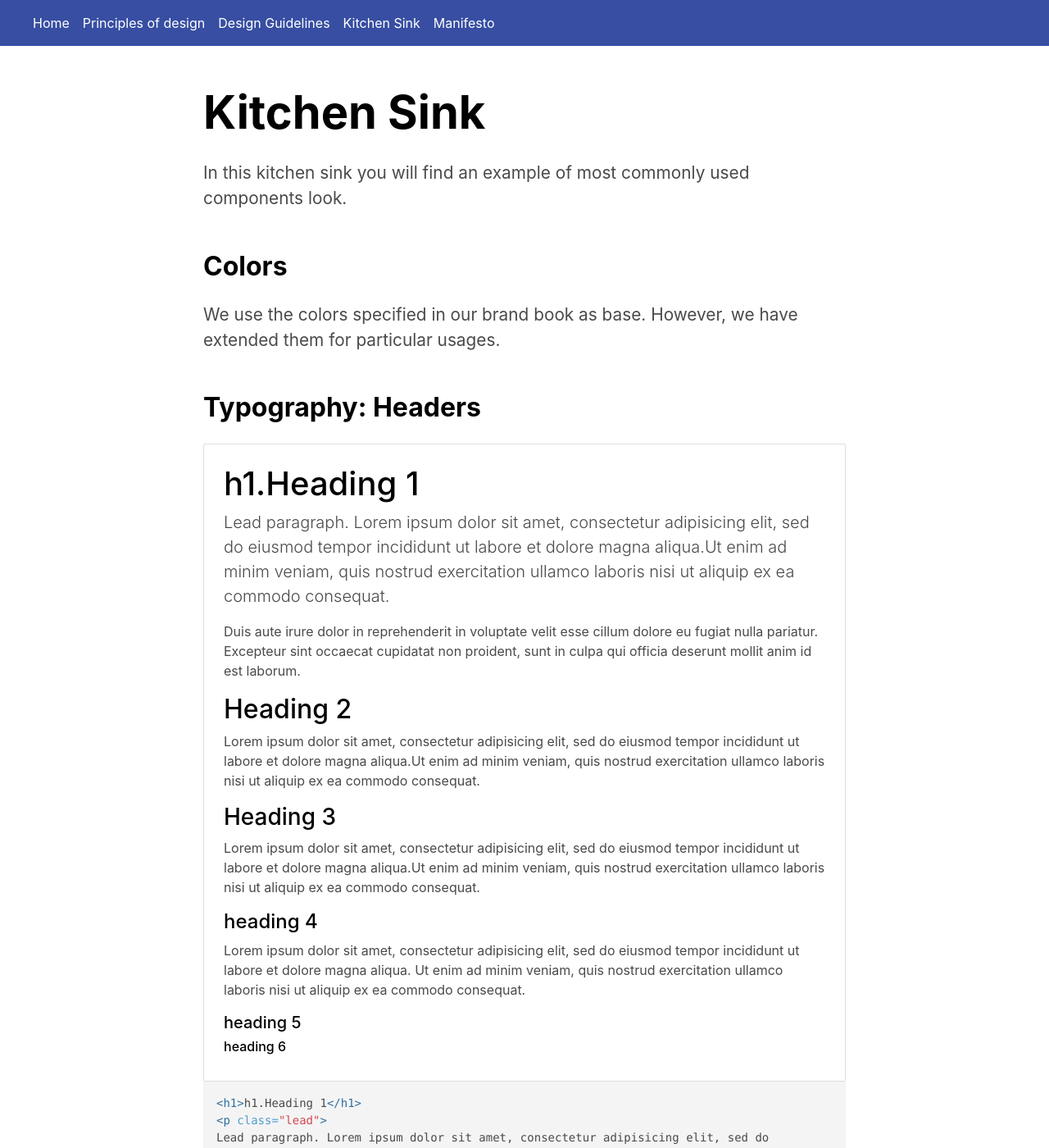
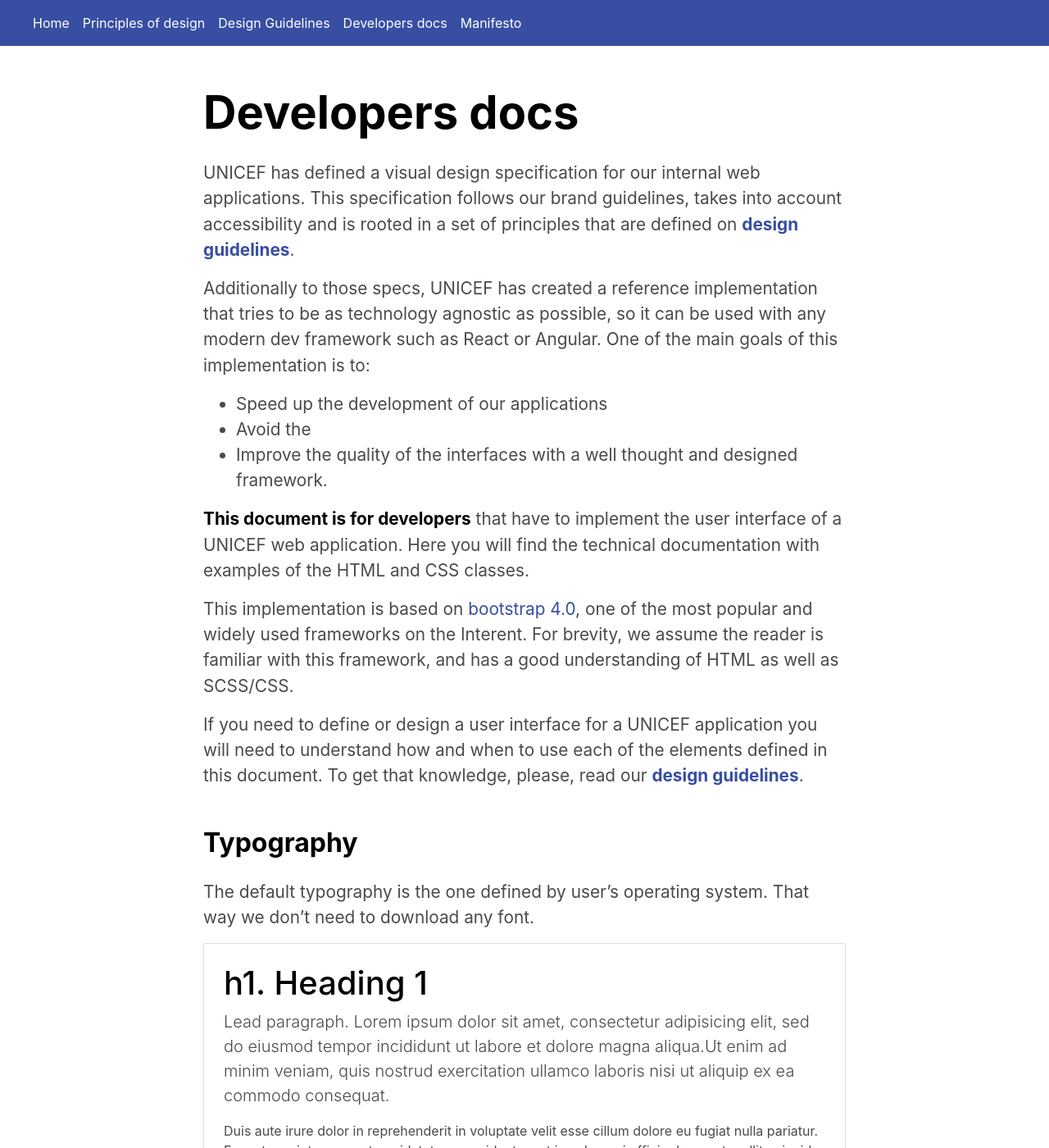
Before and after one commit to unicef/design-system, a Jekyll site: the page built from kitchen.md, in a window 1280 px wide and 1400 px high. Shown: the whole window at 82% size. Built offline with Jekyll 4.4.1, drawn with Linux system fonts in a browser that asks for light colours; some of the changed text lies outside the part shown.

Commit message:
improved documentation of the kitchen sink

```diff
--- a/kitchen.md
+++ b/kitchen.md
@@ -1,56 +1,87 @@
 ---
 layout: page
-title: "Kitchen Sink"
+title: "Developers docs"
 ---
-In this kitchen sink you will find an example of most commonly used
-components look.
 
-## Colors
-We use the colors specified in our brand book as base. However, we have
-extended them for particular usages.
+UNICEF has defined a visual design specification for our internal web
+applications. This specification follows our brand guidelines, takes into
+account accessibility and is rooted in a set of principles that are defined on
+__[design guidelines](guidelines)__.
+
+Additionally to those specs, UNICEF has created a reference implementation that tries to be as technology agnostic as possible, so it can be used with any modern dev framework such as React or Angular. One of the main goals of this implementation is to:
+- Speed up the development of our applications
+- Avoid the
+- Improve the quality of the interfaces with a well thought and designed framework.
+
+**This document is for developers** that have to implement the user
+interface of a UNICEF web application. Here you will find the technical documentation with examples of the HTML and CSS classes.
 
 
+This implementation is based on [bootstrap 4.0](https;//getbootstrap.com), one of the most popular and widely used frameworks on the Interent. For brevity, we assume the reader is familiar with this framework, and has a good understanding of HTML as well as SCSS/CSS.
 
-## Typography: Headers
+If you need to define or design a user interface for a UNICEF application you will need to
+understand how and when to use each of the elements defined in this document. To get that knowledge, please, read our __[design guidelines](guidelines)__.
+
+<!--
+
+TODO Define and Document this
+
+# Include it in your project
+
+There are 3 ways to include this framework in your project
+CDN CSS
+
+Local copy and use the CSS
+
+Local copy and use SCSS
+
+-->
+
+
+## Typography
+
+The default typography is the one defined by user's operating system. That way we don't need to download any font.
 
 <div class="doc-example">
-<h1>h1.Heading 1</h1>
-<p class="lead">
-Lead paragraph. Lorem ipsum dolor sit amet, consectetur adipisicing elit, sed do
-eiusmod tempor incididunt ut labore et dolore magna aliqua.Ut enim ad minim
-veniam, quis nostrud exercitation ullamco laboris nisi ut aliquip ex ea commodo
-consequat.
-</p>
-<p>
-Duis aute irure dolor in reprehenderit in voluptate velit esse cillum dolore
-eu fugiat nulla pariatur. Excepteur sint occaecat
-cupidatat non proident, sunt in culpa qui officia deserunt mollit anim
-id est laborum.
-</p>
-<h2>Heading 2</h2>
-<p>Lorem ipsum dolor sit amet, consectetur adipisicing elit, sed do eiusmod
-tempor incididunt ut labore et dolore magna aliqua.Ut enim ad minim veniam,
-quis nostrud exercitation ullamco laboris nisi ut aliquip ex ea commodo
-consequat.
-</p>
+  <h1>h1. Heading 1</h1>
+  <p class="lead">
+  Lead paragraph. Lorem ipsum dolor sit amet, consectetur adipisicing elit, sed do
+  eiusmod tempor incididunt ut labore et dolore magna aliqua.Ut enim ad minim
+  veniam, quis nostrud exercitation ullamco laboris nisi ut aliquip ex ea commodo
+  consequat.
+  </p>
 
-<h3>Heading 3</h3>
-<p>Lorem ipsum dolor sit amet, consectetur adipisicing elit, sed do eiusmod
-tempor incididunt ut labore et dolore magna aliqua.Ut enim ad minim veniam,
-quis nostrud exercitation ullamco laboris nisi ut aliquip ex ea commodo
-consequat.
-</p>
+  <p>
+  Duis aute irure dolor in reprehenderit in voluptate velit esse cillum dolore
+  eu fugiat nulla pariatur. Excepteur sint occaecat
+  cupidatat non proident, sunt in culpa qui officia deserunt mollit anim
+  id est laborum.
+  </p>
 
-<h4>heading 4</h4>
-<p>Lorem ipsum dolor sit amet, consectetur adipisicing elit, sed do eiusmod
-tempor incididunt ut labore et dolore magna aliqua. Ut enim ad minim veniam,
-quis nostrud exercitation ullamco laboris nisi ut aliquip ex ea commodo
-consequat.
-</p>
+  <h2>Heading 2</h2>
+  <p>Lorem ipsum dolor sit amet, consectetur adipisicing elit, sed do eiusmod
+  tempor incididunt ut labore et dolore magna aliqua.Ut enim ad minim veniam,
+  quis nostrud exercitation ullamco laboris nisi ut aliquip ex ea commodo
+  consequat.
+  </p>
 
-<h5>heading 5</h5>
+  <h3>Heading 3</h3>
+  <p>Lorem ipsum dolor sit amet, consectetur adipisicing elit, sed do eiusmod
+  tempor incididunt ut labore et dolore magna aliqua.Ut enim ad minim veniam,
+  quis nostrud exercitation ullamco laboris nisi ut aliquip ex ea commodo
+  consequat.
+  </p>
 
-<h6>heading 6</h6>
+  <h4>heading 4</h4>
+  <p>Lorem ipsum dolor sit amet, consectetur adipisicing elit, sed do eiusmod
+  tempor incididunt ut labore et dolore magna aliqua. Ut enim ad minim veniam,
+  quis nostrud exercitation ullamco laboris nisi ut aliquip ex ea commodo
+  consequat.
+  </p>
+
+  <h5>heading 5</h5>
+
+  <h6>heading 6</h6>
 </div>
 
 {% highlight html %}
@@ -97,115 +128,82 @@
 
 ## Alerts
 
+Alerts use the .alert class followed by the type of
+
 <div class="doc-example">
-<div class="alert alert-success" role="alert">
-  This is a success alert. Check it out!
-</div>
+  <div class="alert alert-success" role="alert">
+    This is a success alert. Check it out!
+  </div>
+  <div class="alert alert-warning" role="alert">
+    This is a warning alert. It is used to warn the user about something
+    he has to be aware of.
+  </div>
+  <div class="alert alert-danger" role="alert">
+    This is a danger alert. An error or something that blocks current flow happened!
+  </div>
 
-<div class="alert alert-warning" role="alert">
-  This is a warning alert. Check it out!
-</div>
-
-<div class="alert alert-danger" role="alert">
-  This is a danger alert. Check it out!
-</div>
-
-<div class="alert alert-warning" role="alert">
-  This is a danger alert with <strong>Strong element</strong> and
-  <a href="">this is a link</a>
-</div>
+  <div class="alert alert-warning" role="alert">
+    This alert displays how it looks a warning alert with a <strong>strong element</strong> and <a href="">a link</a>.
+  </div>
 </div>
 
 {% highlight html %}
 
-<div class="alert alert-success" role="alert">
-  This is a success alert. Check it out!
-</div>
+  <div class="alert alert-success" role="alert">
+    This is a success alert. Check it out!
+  </div>
+  <div class="alert alert-warning" role="alert">
+    This is a warning alert. It is used to warn the user about something
+    he has to be aware of.
+  </div>
+  <div class="alert alert-danger" role="alert">
+    This is a danger alert. An error or something that blocks current flow happened!
+  </div>
 
-<div class="alert alert-warning" role="alert">
-  This is a warning alert. Check it out!
-</div>
-
-<div class="alert alert-danger" role="alert">
-  This is a danger alert. Check it out!
-</div>
-
-<div class="alert alert-warning" role="alert"> This is a danger alert with
-<strong>Strong element</strong> and <a href="">this is a link</a> </div>
+  <div class="alert alert-warning" role="alert">
+    This alert displays how it looks a warning alert with a <strong>strong element</strong> and <a href="">a link</a>.
+  </div>
 
 {% endhighlight %}
 
 
-## List groups
-
-<div class="doc-example">
-<ul class="list-group">
-  <li class="list-group-item">Cras justo odio</li>
-  <li class="list-group-item">Dapibus ac facilisis in</li>
-  <li class="list-group-item">Morbi leo risus</li>
-  <li class="list-group-item">Porta ac consectetur ac</li>
-  <li class="list-group-item">Vestibulum at eros</li>
-</ul>
-</div>
-
-List group with a button:
-<div class="doc-example">
-  <ul class="list-group">
-    <li class="list-group-item">Cras justo odio</li>
-    <li class="list-group-item">Dapibus ac facilisis in</li>
-    <li class="list-group-item">Morbi leo risus</li>
-    <li class="list-group-item">Porta ac consectetur ac</li>
-    <li class="list-group-item">
-      <details>
-      <summary>Add an element</summary>
-      <div class="from-group p-t-3">
-      <label for="details-input">Add an element to the list</label>
-      <input class="form-control" id="details-input" name="details-input" type="text">
-      <button class="btn btn-primary">Add to list</button>
-      </div>
-</details>
-</li>
-</ul>
-</div>
-
 # Buttons
-We use 4 types of buttons. The `.btn` is common to all of them. Then we use:
+We use 4 types of buttons. The `.btn` class is common to all of them. Then we use:
   + `.btn-primary` for the main button.
   + `.btn-outline-primary`, for the default button.
   + `.btn-outline-danger`, for the danger button.
   + `.btn-link`, for the link button.
 
 <div class="doc-example">
-<h5>Primary button</h5>
-<p>
-  <button class="btn btn-primary">Normal</button>
-  <button class="btn btn-primary active">Active</button>
+  <h5>Primary button</h5>
+  <p>
+    <button class="btn btn-primary">Normal</button>
+    <button class="btn btn-primary active">Active</button>
     <button class="btn btn-primary" disabled>Disabled</button>
+  </p>
+  <h5>Default button</h5>
+  <p>
+    <button class="btn btn-outline-primary">Normal</button>
+    <button class="btn btn-outline-primary active">Active</button>
+    <button class="btn btn-outline-primary" disabled>Disabled</button>
+  </p>
+  <h5>Danger button</h5>
+  <p>
+    <button class="btn btn-outline-danger">Normal</button>
+    <button class="btn btn-outline-danger active">Active</button>
+    <button class="btn btn-outline-danger" disabled>Disabled</button>
+  </p>
 
-</p>
-<h5>Default button</h5>
-<p>
-<button class="btn btn-outline-primary">Normal</button>
-<button class="btn btn-outline-primary active">Active</button>
-<button class="btn btn-outline-primary" disabled>Disabled</button>
-</p>
-
-<h5>Danger button</h5>
-<p>
-  <button class="btn btn-outline-danger">Normal</button>
-  <button class="btn btn-outline-danger active">Active</button>
-  <button class="btn btn-outline-danger" disabled>Disabled</button>
-</p>
-
-<h5>Link button</h5>
-<p>
-<button class="btn btn-link active">Link button</button>
-<button class="btn btn-link">Normal</button>
-<button class="btn btn-link" disabled>Link button</button>
-</p>
+  <h5>Link button</h5>
+  <p>
+    <button class="btn btn-link active">Link button</button>
+    <button class="btn btn-link">Normal</button>
+    <button class="btn btn-link" disabled>Link button</button>
+  </p>
 </div>
 
-Also, we have input + button:
+
+Also, we have input + button group:
 
 <div class="doc-example">
   <div class="input-group">
@@ -219,19 +217,20 @@
   </div>
 </div>
 
+
+
 # Form controls
 
-
 <div class="doc-example">
-  <form class="row">
-    <div class="col-md-4">
+  <form>
+    <div class="col-md-6">
       <div class="form-group">
         <label for="input-placeholder">Input with placeholder</label>
         <input type="email" class="form-control" id="input-placeholder"
           placeholder="This is the placeholder">
       </div>
     </div>
-    <div class="col-md-4">
+    <div class="col-md-6">
       <div class="form-group">
         <label for="input-value">Input with value</label>
         <input type="email" class="form-control" id="input-value"
@@ -239,7 +238,7 @@
           value="This is the value">
       </div>
     </div>
-      <div class="col-md-4">
+      <div class="col-md-6">
         <div class="form-group">
           <label for="input-disabled">Input disabled</label>
           <input type="email" class="form-control" id="input-disabled"
@@ -248,7 +247,7 @@
           disabled>
         </div>
       </div>
-    <div class="col-md-4">
+    <div class="col-md-6">
       <div class="form-group">
         <label for="input-readonly">Input readonly</label>
         <input type="email" class="form-control" id="input-readonly"
@@ -260,31 +259,29 @@
   </form>
 </div>
 
+## Required fields
 
-
-
-Mandatory Fields
-
-Mandatory fields use the class `.form-group.mandatory`
+Required fields are those that are mandatory to fill in order to submit a form.
+For required fields we mark `<label>` contents with an `<em>` and the field wiht the attribute `required`.
 
 <div class="doc-example">
-<form class="row">
+<form>
   <div class="col-md-4">
-    <div class="form-group mandatory">
-      <label for="input-placeholder">Input with placeholder</label>
+    <div class="form-group">
+      <label for="input-placeholder"><em>Input with placeholder</em></label>
       <input type="email" class="form-control" id="input-placeholder"
-        placeholder="This is the placeholder">
+        placeholder="This is the placeholder" required>
     </div>
   </div>
   <div class="col-md-4">
-    <div class="form-group mandatory">
-      <label for="input-value">Input with value</label>
+    <div class="form-group">
+      <label for="input-value"><em>Input with value</em></label>
       <input type="email" class="form-control" id="input-value"
         placeholder="This is the placeholder"
-        value="This is the value">
+        value="This is the value" required>
     </div>
-  </div>
-  </form>
+    </div>
+</form>
 </div>
 
 <div class="doc-example">
@@ -345,6 +342,37 @@
 </div>
 </div>
 
+## List groups
+
+<div class="doc-example">
+<ul class="list-group">
+  <li class="list-group-item">Cras justo odio</li>
+  <li class="list-group-item">Dapibus ac facilisis in</li>
+  <li class="list-group-item">Morbi leo risus</li>
+  <li class="list-group-item">Porta ac consectetur ac</li>
+  <li class="list-group-item">Vestibulum at eros</li>
+</ul>
+</div>
+
+List group with a button:
+<div class="doc-example">
+  <ul class="list-group">
+    <li class="list-group-item">Cras justo odio</li>
+    <li class="list-group-item">Dapibus ac facilisis in</li>
+    <li class="list-group-item">Morbi leo risus</li>
+    <li class="list-group-item">Porta ac consectetur ac</li>
+    <li class="list-group-item">
+      <details>
+      <summary>Add an element</summary>
+      <div class="from-group p-t-3">
+      <label for="details-input">Add an element to the list</label>
+      <input class="form-control" id="details-input" name="details-input" type="text">
+      <button class="btn btn-primary">Add to list</button>
+      </div>
+</details>
+</li>
+</ul>
+</div>
 
 # Labels
 
@@ -358,8 +386,6 @@
 
 
 # Form fields
-
-
 <form>
   <div class="row">
     <div class="col-md-3">
```
